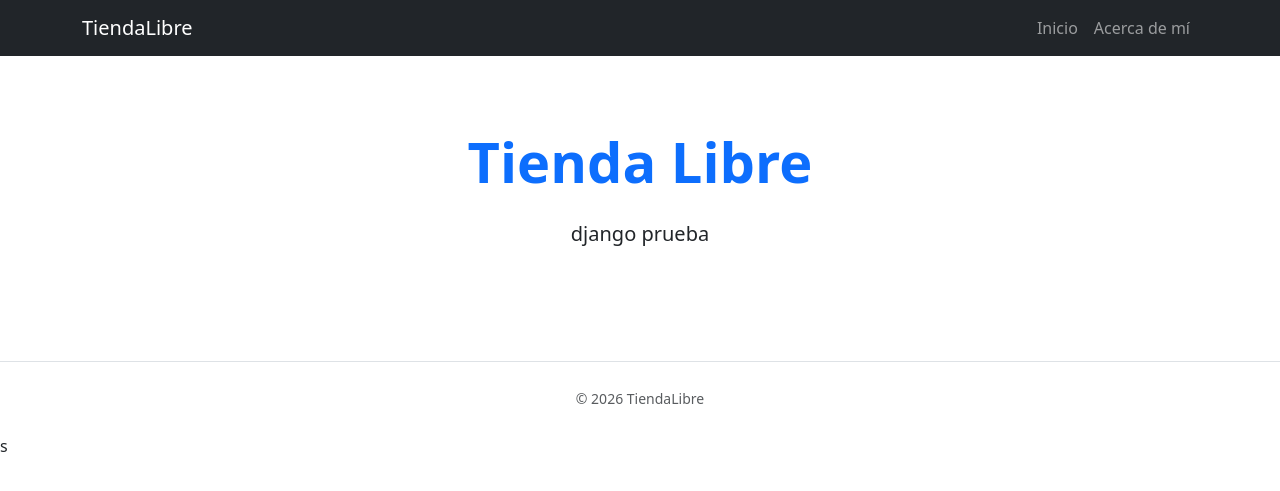
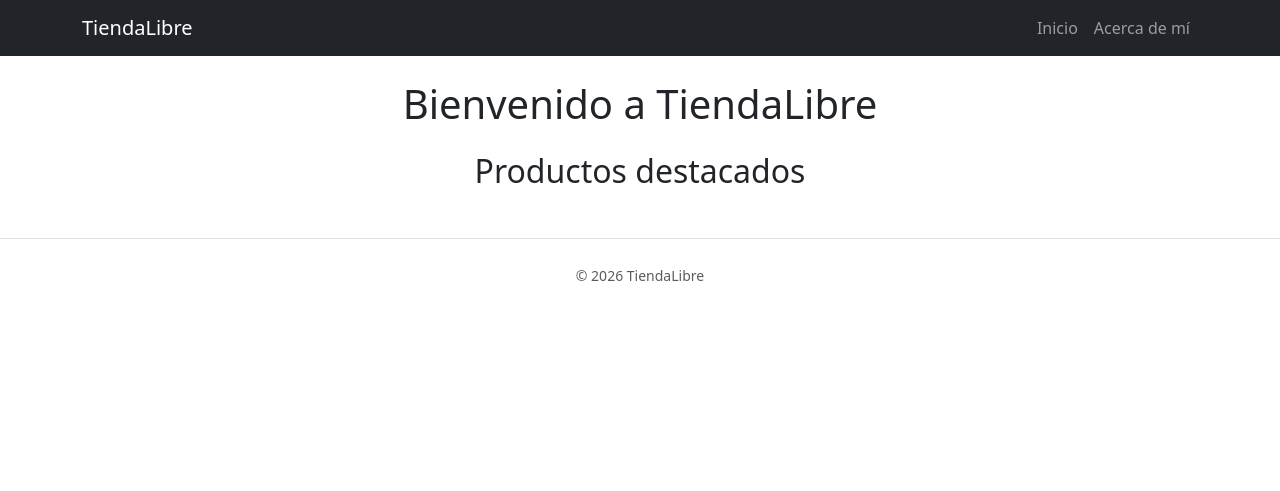
Before and after one commit to Villada-PG3/trabajo-practico-tienda-libre-Hex4gono, a Django app: page / in a window 1280 px wide. Shown: the top 491 px of the page. Run offline with Django 5.2, Linux system fonts and the light colour scheme.

Commit message:
Actualizadas Templates y productos

```diff
--- a/app1/templates/app1/base.html
+++ b/app1/templates/app1/base.html
@@ -1,12 +1,21 @@
-{% load static %}
 <!DOCTYPE html>
 <html lang="es">
+
 <head>
     <meta charset="UTF-8">
     <meta name="viewport" content="width=device-width, initial-scale=1.0">
     <title>{% block title %}TiendaLibre{% endblock %}</title>
     <link href="https://cdn.jsdelivr.net/npm/bootstrap@5.3.3/dist/css/bootstrap.min.css" rel="stylesheet">
+
+
+    <style>
+    html {
+            overflow-y: scroll;
+        }
+    </style>
+    {%block extra-styles%}{%endblock%}
 </head>
+
 <body>
 
     {% include "app1/_navbar.html" %}
@@ -19,7 +28,5 @@
     <footer class="text-center text-muted py-4 mt-5 border-top">
         <small>&copy; 2026 TiendaLibre</small>
     </footer>
-
-    <script src="https://cdn.jsdelivr.net/npm/bootstrap@5.3.3/dist/js/bootstrap.bundle.min.js"></script>
 </body>
-</html>s
+</html>
--- a/app1/templates/app1/home.html
+++ b/app1/templates/app1/home.html
@@ -1,19 +1,71 @@
 {% extends "app1/base.html" %}
-
-{% block title %}Inicio{% endblock %}
 
 {% block content %}
 
-<div class="container text-center py-5">
+{% with usuario_logueado=True %}
 
-    <h1 class="display-4 fw-bold text-primary">
-        Tienda Libre
-    </h1>
+<h1 class="text-center mb-4">
+    Bienvenido a TiendaLibre
+</h1>
 
-    <p class="lead mt-4">
-        django prueba
+{% if usuario_logueado == True %}
+
+    <h2 class="text-center mb-4">
+        Productos destacados
+    </h2>
+
+    <div class="row g-4">
+
+        {% for producto in productos %}
+
+            <div class="col-md-4">
+
+                <article class="card h-100">
+                    <div class="card-body">
+
+                        <h3 class="h5">
+                            {{ producto.nombre }}
+                        </h3>
+
+                        <p>
+                            Marca: {{ producto.marca }}
+                        </p>
+
+                        <p>
+                            {{ producto.descripcion }}
+                        </p>
+
+                        <p>
+                            Precio: ${{ producto.precio }}
+                        </p>
+
+                        {% if producto.stock <= 5 %}
+                            <p class="text-danger fw-bold">
+                                Stock: {{ producto.stock }} unidades
+                            </p>
+                        {% else %}
+                            <p class="text-success">
+                                Stock: {{ producto.stock }} unidades
+                            </p>
+                        {% endif %}
+
+                    </div>
+                </article>
+
+            </div>
+
+        {% endfor %}
+
+    </div>
+
+{% else %}
+
+    <p class="text-center text-danger">
+        Debes iniciar sesión para ver los productos.
     </p>
 
-</div>
+{% endif %}
+
+{% endwith %}
 
 {% endblock %}
--- a/app1/urls.py
+++ b/app1/urls.py
@@ -1,6 +1,10 @@
 from django.urls import path, include
 from . import views
 urlpatterns = [
-    path('', views.home, name='home'),
-    path('acerca_de_mi/', views.acerca_de_mi, name='acerca_de_mi'),
+    path("", views.home, name="home"),
+    path("home/", views.home, name="home"),
+    path("productos/", views.productos, name="productos"),
+    path("acerca_de_mi/", views.acerca_de_mi, name="acerca_de_mi"),
 ]
+def include_app1_urls():
+    return include((urlpatterns, 'app1'), namespace='app1')
--- a/app1/views.py
+++ b/app1/views.py
@@ -1,10 +1,32 @@
 from django.shortcuts import render
 from django.http import HttpResponse
+from .models import Producto
 # Create your views here.
+def productos(request):
+    lista_productos = Producto.objects.all()
+
+    contexto = {
+        "productos": lista_productos
+    }
+
+    return render(request, "app1/productos.html", contexto)
+
 def hello_world(request):
     return render(request, "app1/hello_world.html")
 
 def home(request):
+    productos_destacados = [
+        {'nombre': 'Auriculares Sony WH-1000XM5', 'marca': 'Sony', 'descripcion': 'Cancelación de ruido y hasta 30 horas de batería.', 'precio': 349.99, 'stock': 8},
+        {'nombre': 'iPhone 15', 'marca': 'Apple', 'descripcion': 'Pantalla Super Retina XDR y cámara principal de 48 MP.', 'precio': 799.00, 'stock': 0},
+        {'nombre': 'Notebook Galaxy Book4', 'marca': 'Samsung', 'descripcion': 'Laptop liviana con procesador Intel Core y pantalla Full HD.', 'precio': 949.99, 'stock': 4},
+        {'nombre': 'Nintendo Switch OLED', 'marca': 'Nintendo', 'descripcion': 'Consola híbrida con pantalla OLED de 7 pulgadas.', 'precio': 349.99, 'stock': 0},
+        {'nombre': 'Cafetera Nespresso Essenza Mini', 'marca': 'Nespresso', 'descripcion': 'Café espresso en cápsulas con diseño compacto.', 'precio': 129.90, 'stock': 12},
+        {'nombre': 'Zapatillas Air Max 270', 'marca': 'Nike', 'descripcion': 'Amortiguación visible y comodidad para todos los días.', 'precio': 159.99, 'stock': 3},
+    ]
+
+    context = {
+        "productos": productos_destacados
+    }
     return render(request, "app1/home.html")
 
 def acerca_de_mi(request):
```
Also changed, not shown: app1/templates/app1/acerca_de_mi.html (+4 -3 lines), app1/templates/app1/productos.html (added, +60 -0 lines).
